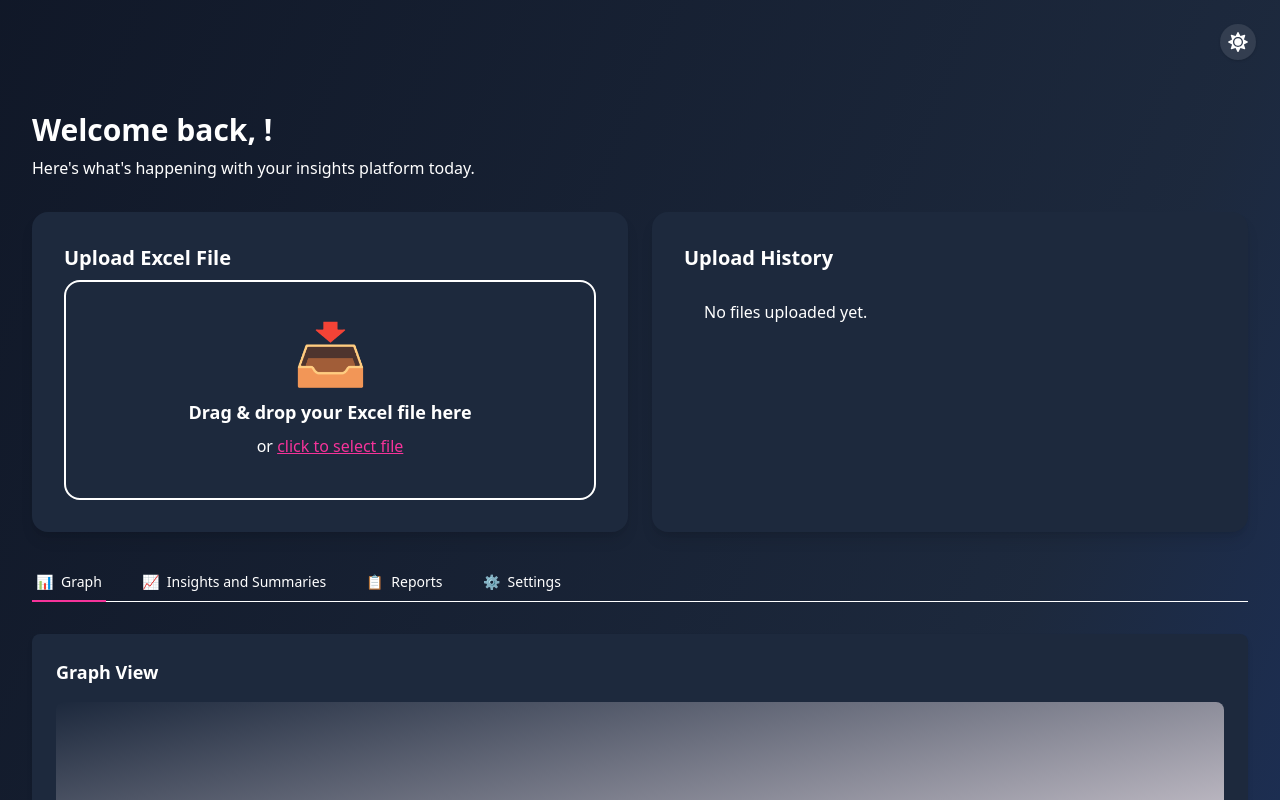
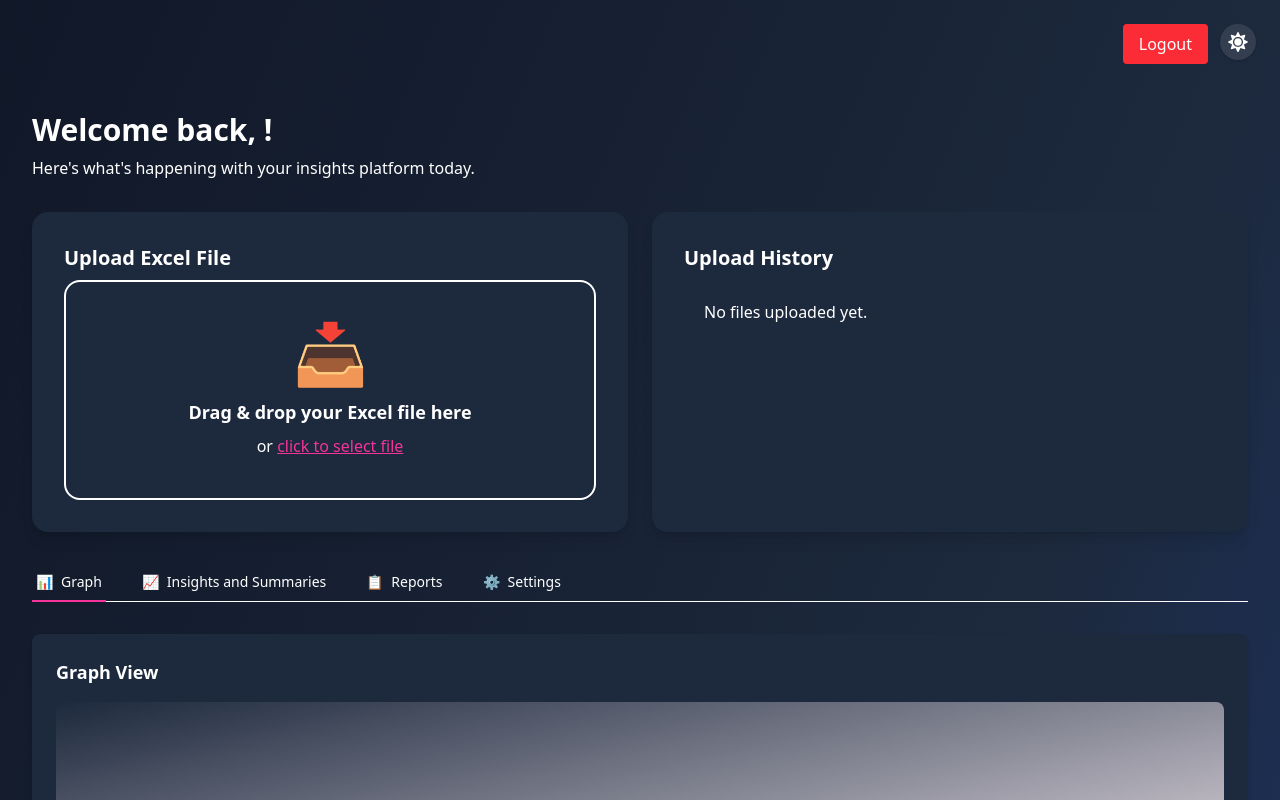
Before and after one commit to keshav2446/excel-analytic-platform, a React (Vite) app in the folder client/: page /dashboard in a window 1280 px wide. Shown: the top 800 px of the page. Built offline with nearby package versions, Linux system fonts and the light colour scheme; sample sign-in values are in the browser's storage.

Commit message:
private route for dashboard

```diff
--- a/client/src/App.jsx
+++ b/client/src/App.jsx
@@ -5,23 +5,29 @@ import UserLogin from "./pages/UserLogin";
 import HomePage from "./pages/HomePage";
 import About from "./pages/About";
 import Contact from "./pages/Contact";
-import Dashboard from './pages/Dashboard';
-
-
-
+import Dashboard from "./pages/Dashboard";
+import PrivateRoute from "./components/PrivateRoute"; // ✅ Add this
 
 function App() {
   return (
     <Router>
       <Routes>
-        <Route path="/" element={<HomePage/>} />
-        <Route path="/about" element={<About/>} />
-        <Route path= "/contact" element={<Contact/>}/>
+        <Route path="/" element={<HomePage />} />
+        <Route path="/about" element={<About />} />
+        <Route path="/contact" element={<Contact />} />
         <Route path="/register" element={<Register />} />
         <Route path="/adminlogin" element={<AdminLogin />} />
         <Route path="/userlogin" element={<UserLogin />} />
-        <Route path="/dashboard" element={<Dashboard />} />
 
+        {/* ✅ Protected route */}
+        <Route
+          path="/dashboard"
+          element={
+            <PrivateRoute>
+              <Dashboard />
+            </PrivateRoute>
+          }
+        />
       </Routes>
     </Router>
   );
--- /dev/null
+++ b/client/src/components/PrivateRoute.jsx
@@ -0,0 +1,8 @@
+import { Navigate } from "react-router-dom";
+
+const PrivateRoute = ({ children }) => {
+  const token = localStorage.getItem("token");
+  return token ? children : <Navigate to="/userlogin" replace />;
+};
+
+export default PrivateRoute;
--- /dev/null
+++ b/client/src/components/ProtectedRoute.jsx
@@ -0,0 +1,16 @@
+import React from "react";
+import { Navigate } from "react-router-dom";
+
+const ProtectedRoute = ({ children }) => {
+  const token = localStorage.getItem("token");
+
+  if (!token) {
+    // Not logged in → redirect to login
+    return <Navigate to="/login" replace />;
+  }
+
+  // Logged in → allow access
+  return children;
+};
+
+export default ProtectedRoute;
--- a/client/src/pages/Dashboard.jsx
+++ b/client/src/pages/Dashboard.jsx
@@ -199,7 +199,21 @@ const Dashboard = ({ user, onLogout }) => {
   title="Toggle Theme"
 >
   {isDark ? <FaSun /> : <FaMoon />}
+
 </button>
+
+
+<button
+  onClick={() => {
+    localStorage.removeItem("token");
+    window.location.href = "/userlogin";
+  }}
+  className="absolute top-6 right-18 bg-red-500 text-white px-4 py-2 rounded"
+>
+  Logout
+</button>
+
+
 
 
       <div className="max-w-7xl mx-auto px-4 sm:px-6 lg:px-8 py-8">
```
